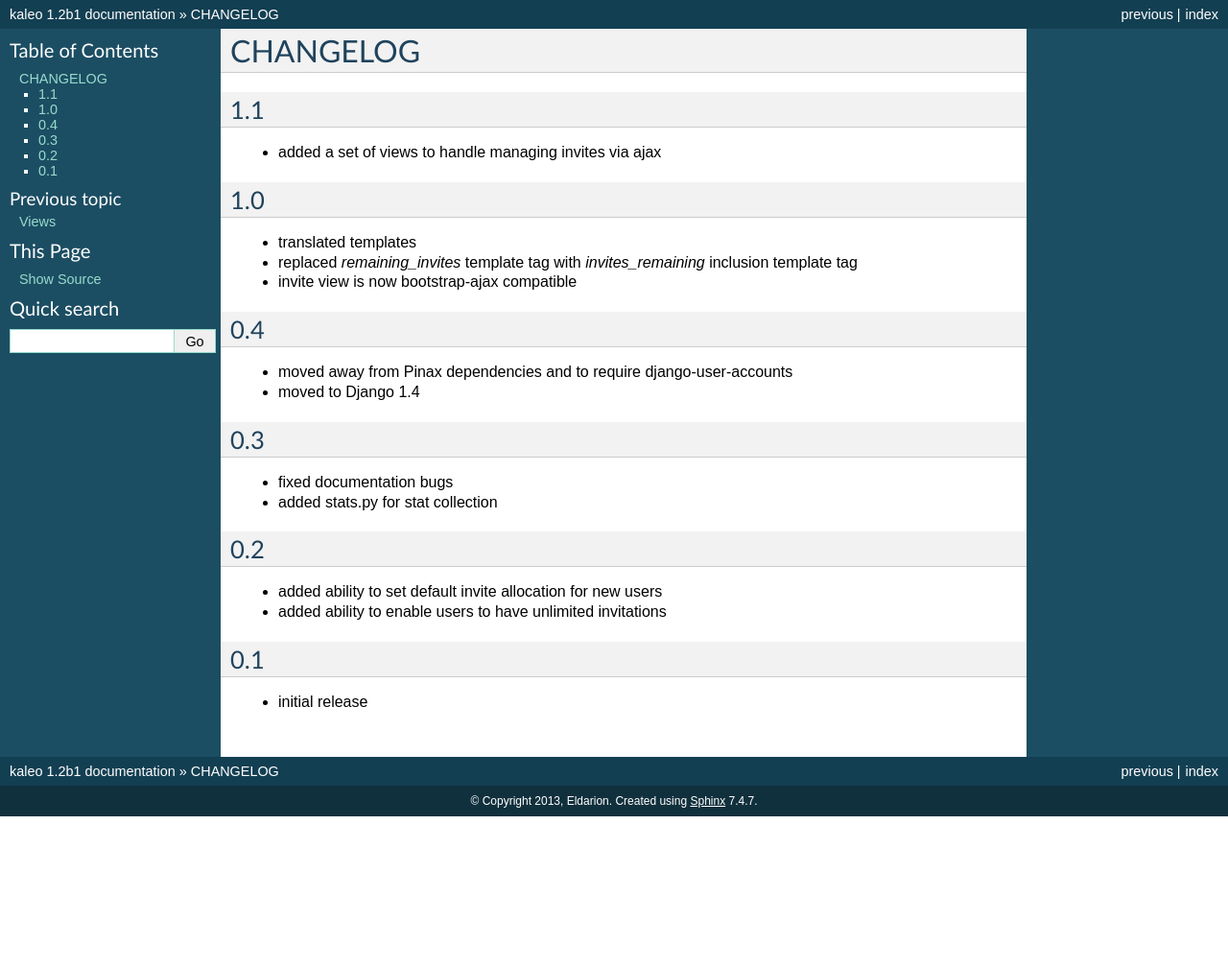
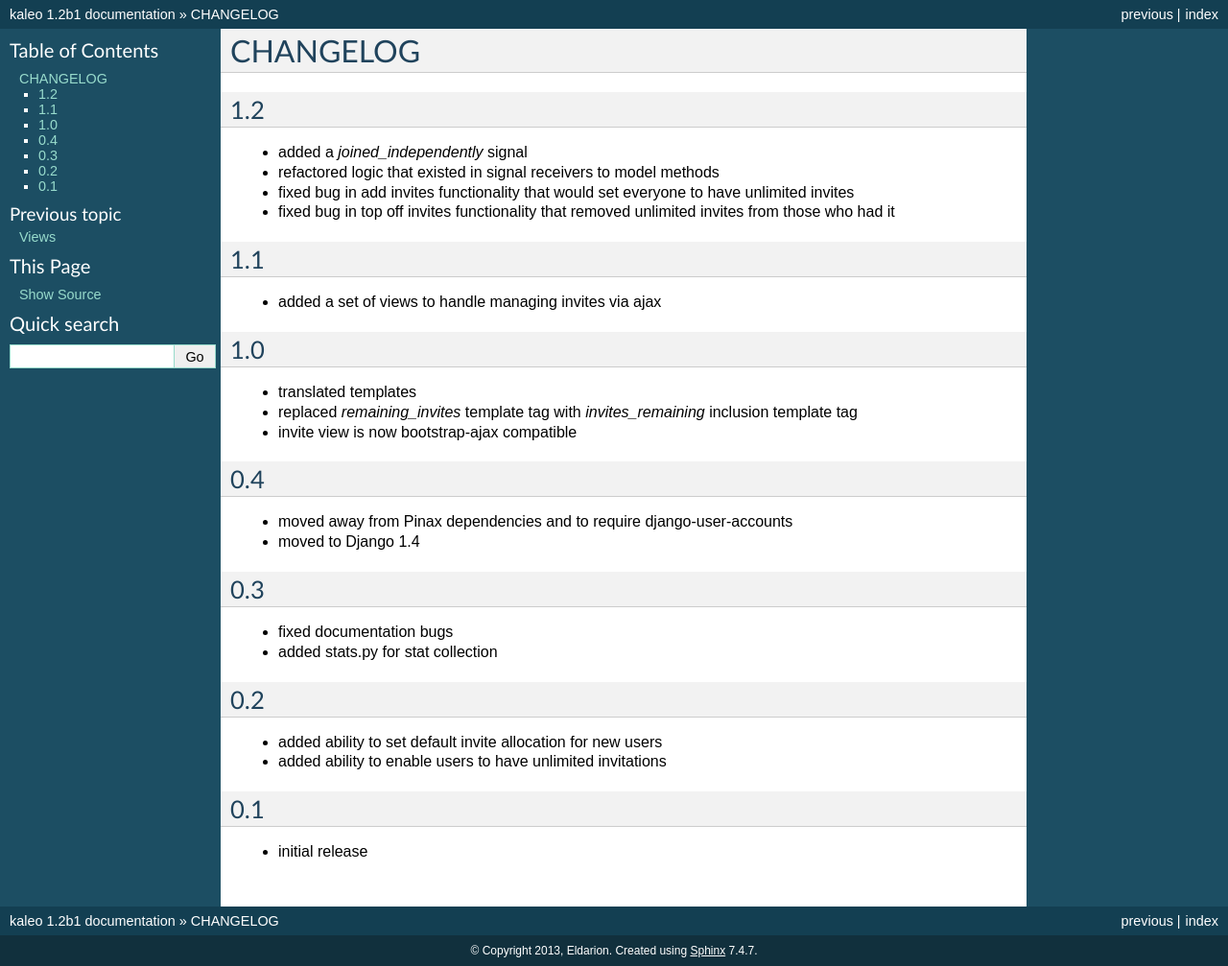
Before and after one commit to pinax/pinax-invitations, a Sphinx documentation site: the page built from docs/changelog.rst, in a window 1280 px wide. Shown: the whole page at 96% size. Built offline with Sphinx 7.4.7, drawn with Linux system fonts in a browser that asks for light colours; before the commit the page ends 900 px from its top, so only the background shows below that.

Commit message:
Update changelog

```diff
--- a/docs/changelog.rst
+++ b/docs/changelog.rst
@@ -3,6 +3,15 @@
 =========
 CHANGELOG
 =========
+
+1.2
+===
+
+* added a `joined_independently` signal
+* refactored logic that existed in signal receivers to model methods
+* fixed bug in add invites functionality that would set everyone to have unlimited invites
+* fixed bug in top off invites functionality that removed unlimited invites from those who had it
+
 
 1.1
 ===
```
